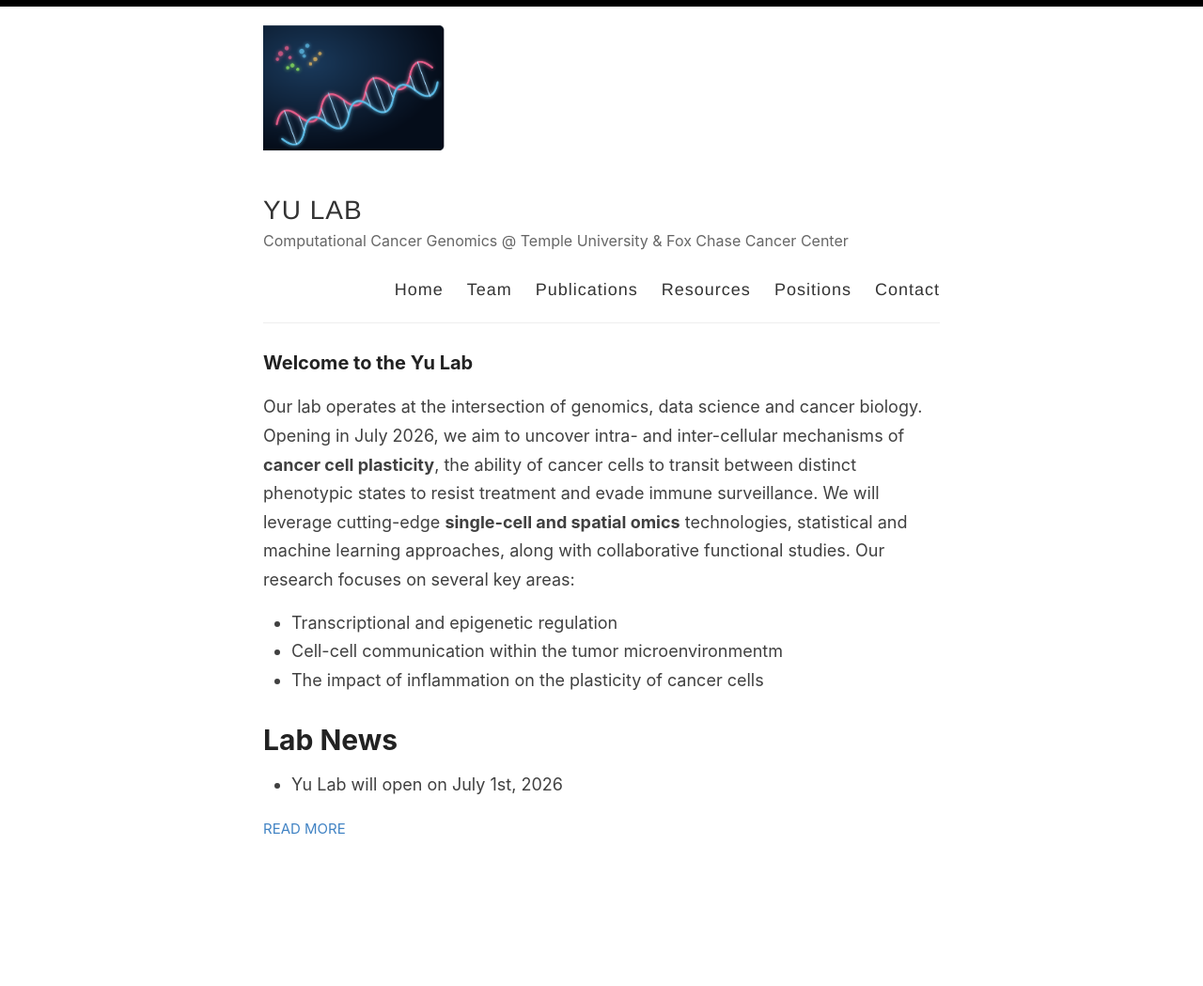
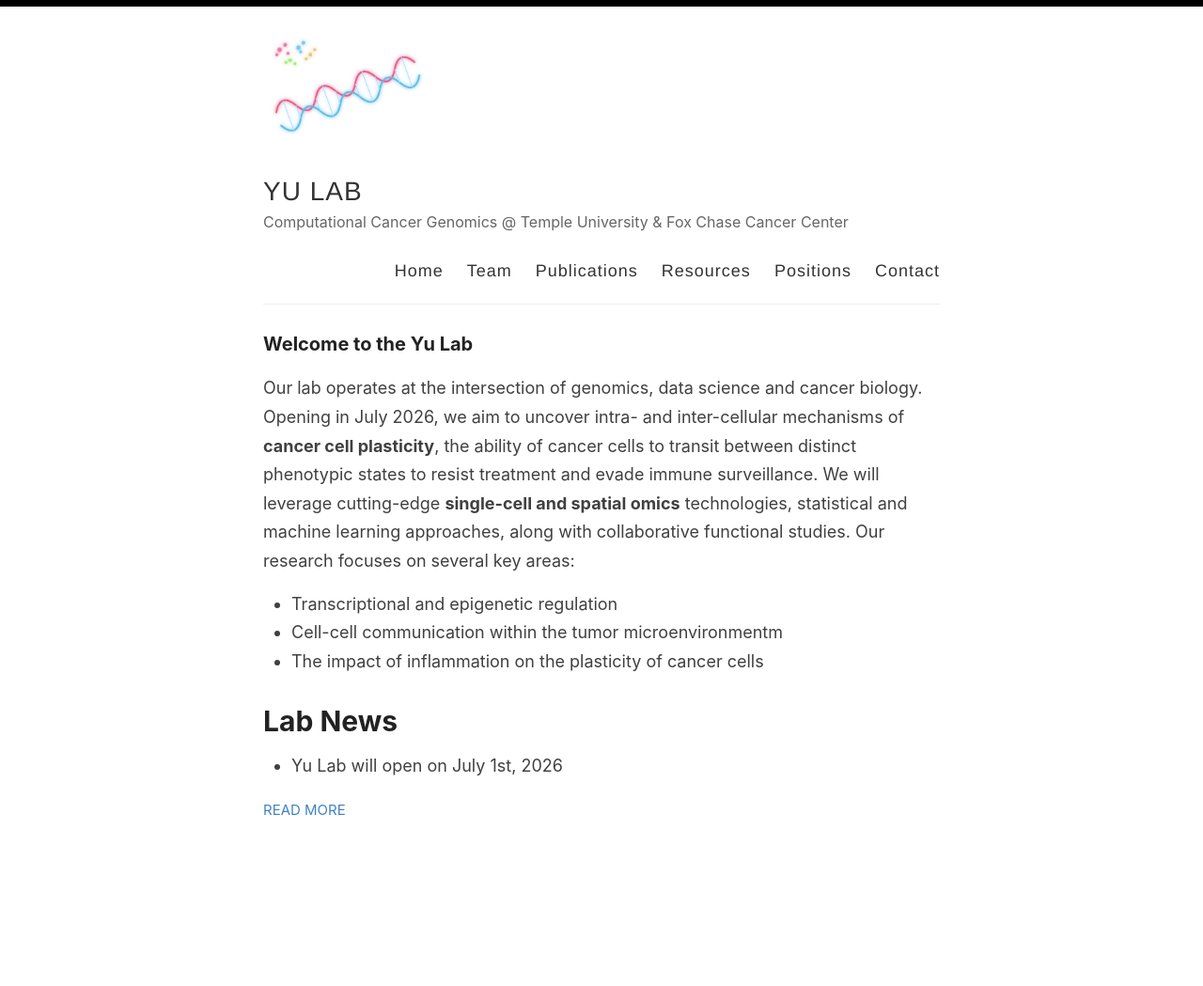
Before and after one commit to wbaopaul/wbaopaul.github.io, a Jekyll site: the page built from index.html, in a window 1280 px wide. Shown: the whole page at 94% size. Built offline with Jekyll 4.4.1, drawn with Linux system fonts in a browser that asks for light colours; the list of posts is cut into pages by our own code.

Commit message:
refine logo

```diff
--- a/_config.yml
+++ b/_config.yml
@@ -11,7 +11,7 @@ name: YU LAB
 description: Computational Cancer Genomics @ Temple University & Fox Chase Cancer Center
 
 # URL of your avatar or profile pic (you could use your GitHub profile pic)
-avatar: /images/logo.png
+avatar: /images/logo1.png
 
 #
 # Flags below are optional
--- a/assets/style.scss
+++ b/assets/style.scss
@@ -1149,15 +1149,15 @@ Modules - reusable parts of our design
 
 .site-avatar {
   float: left;
-  margin-right: 20px;
-  width: 200px;
-  height: 180px;
+  margin-right: 15px;
+  width: 180px;
+  height: 160px;
   overflow: visible;
 }
 
 .site-avatar img {
-  width: 200px;
-  height: 180px;
+  width: 1800px;
+  height: 160px;
   border-radius: 0%;
   object-fit: cover;
 }
```
